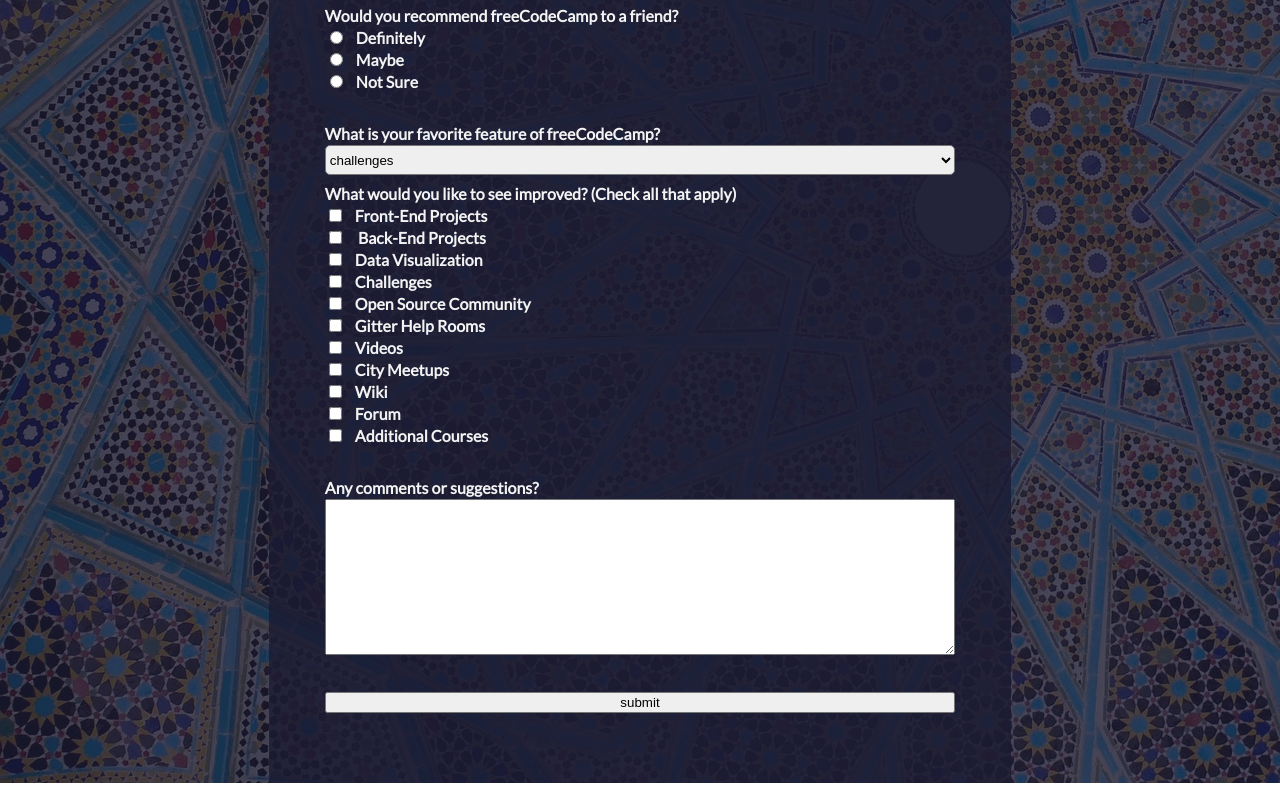
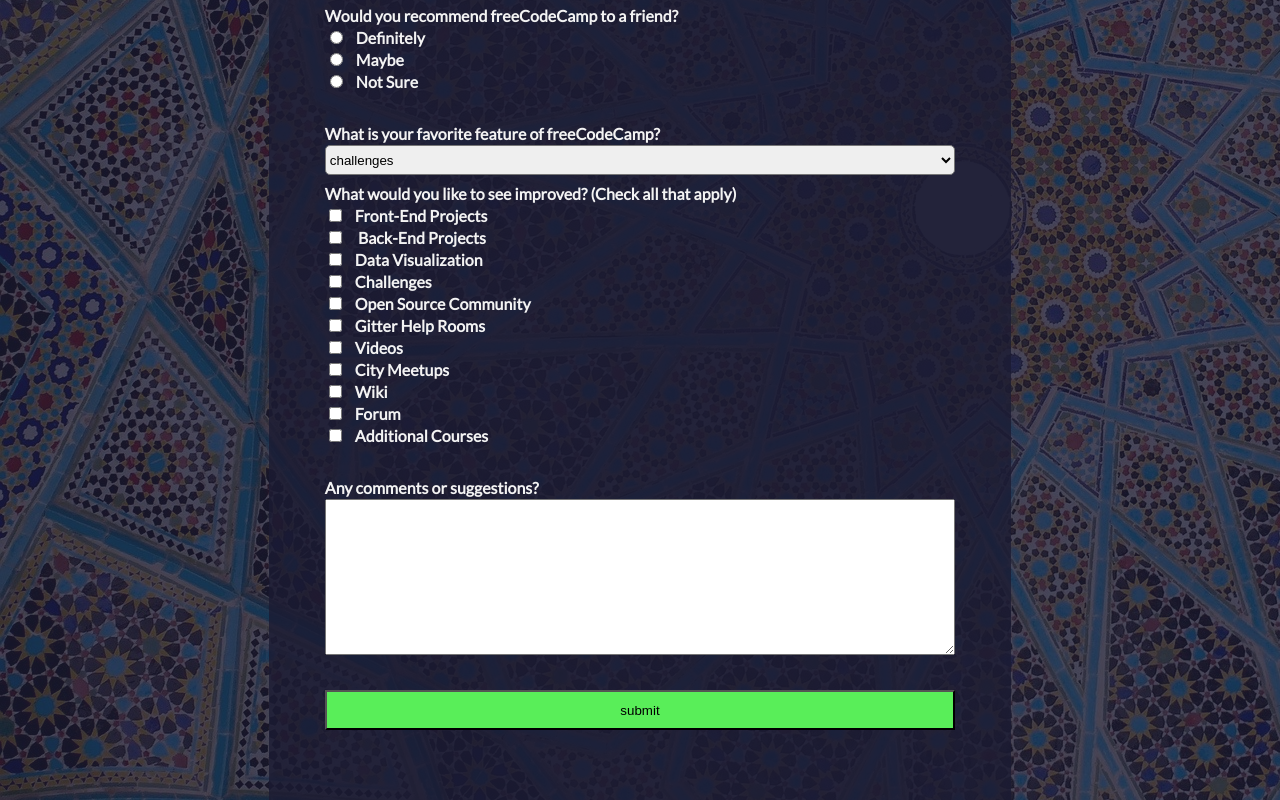
Before and after one commit to abdrehim/Build-a-Survey-Form-free-code-camp-project, a plain HTML site: page index.html in a window 1280 px wide. Shown: the part 505-1305 px from the top of the page. Drawn offline with Linux system fonts and the light colour scheme.

Commit message:
submit button eddited

```diff
--- a/index.html
+++ b/index.html
@@ -76,7 +76,7 @@
                 <textarea name="" id="" cols="30" rows="10"></textarea></div>
             </div>
             <div >
-                <button class="surveyformgroup" type="submit" id="submit">submit</button>
+                <button form="survey-form" class="surveyformgroup" type="submit" id="submit">submit</button>
 
             </div>
         </form>
--- a/main.css
+++ b/main.css
@@ -122,7 +122,7 @@
 width: 100%;
 
   }
-  input.surveyformgroup {
+  button {
       background-color: rgb(89, 238, 89);
       height: 40px;
   }
```
